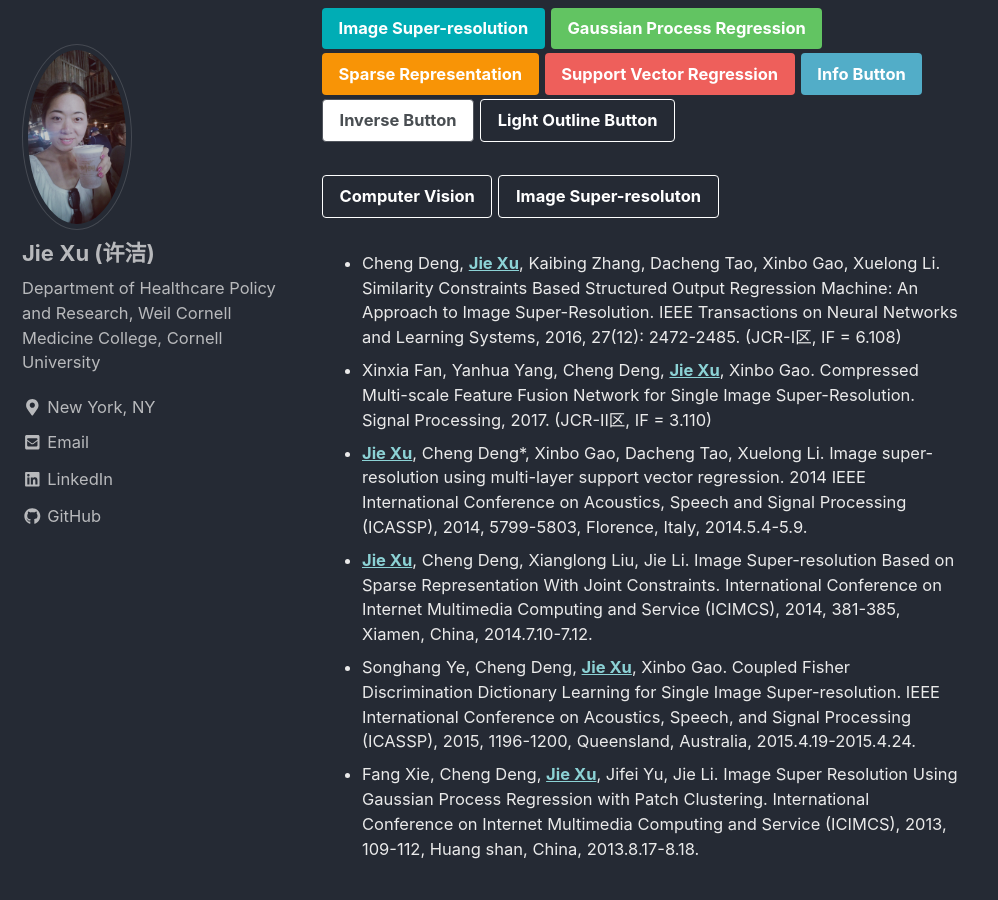
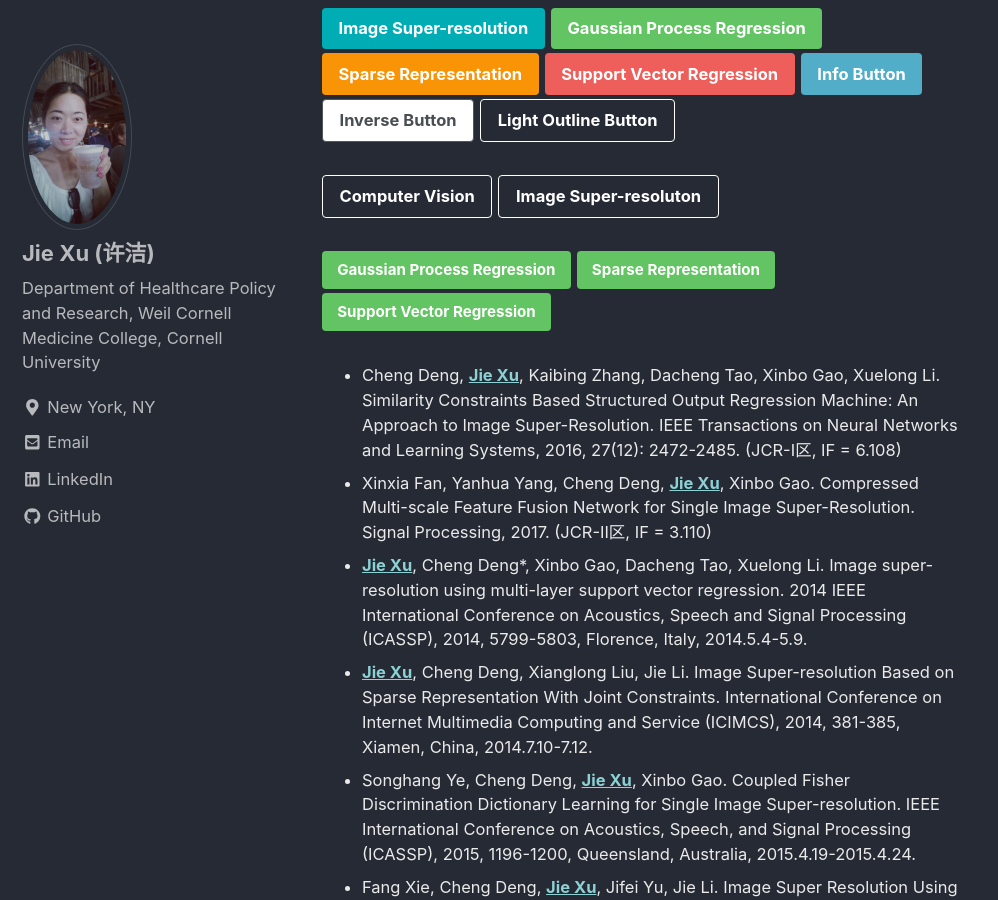
Before and after one commit to jxu1015/jxu1015.github.io, a Jekyll site: the page built from _pages/publications.md, in a window 1280 px wide and 900 px high, scrolled down 2068 px. Shown: the whole window, without its empty margins (0-998 px from the left). Built offline with Jekyll 4.4.1, drawn with Linux system fonts in a browser that asks for light colours; nearby versions of some CDN libraries.

Commit message:
Update publications.md

```diff
--- a/_pages/publications.md
+++ b/_pages/publications.md
@@ -28,6 +28,9 @@ header:
 [Computer Vision](https://en.wikipedia.org/wiki/Computer_vision){: .btn .btn--light-outline .btn--primary}
 [Image Super-resoluton](https://en.wikipedia.org/wiki/Super-resolution_imaging){: .btn .btn--light-outline .btn--primary}
 
+[Gaussian Process Regression](#){: .btn .btn--success .btn--small}
+[Sparse Representation](#){: .btn .btn--success .btn--small}
+[Support Vector Regression](#){: .btn .btn--success .btn--small}
 
 * Cheng Deng, [**Jie Xu**](https://scholar.google.com/citations?user=kFSu-dgAAAAJ&hl=en), Kaibing Zhang, Dacheng Tao, Xinbo Gao, Xuelong Li. Similarity Constraints Based Structured Output Regression Machine: An Approach to Image Super-Resolution. IEEE Transactions on Neural Networks and Learning Systems, 2016, 27(12): 2472-2485. (JCR-I区, IF = 6.108)
 * Xinxia Fan, Yanhua Yang, Cheng Deng, [**Jie Xu**](https://scholar.google.com/citations?user=kFSu-dgAAAAJ&hl=en), Xinbo Gao. Compressed Multi-scale Feature Fusion Network for Single Image Super-Resolution. Signal Processing, 2017.  (JCR-II区, IF = 3.110)
```
